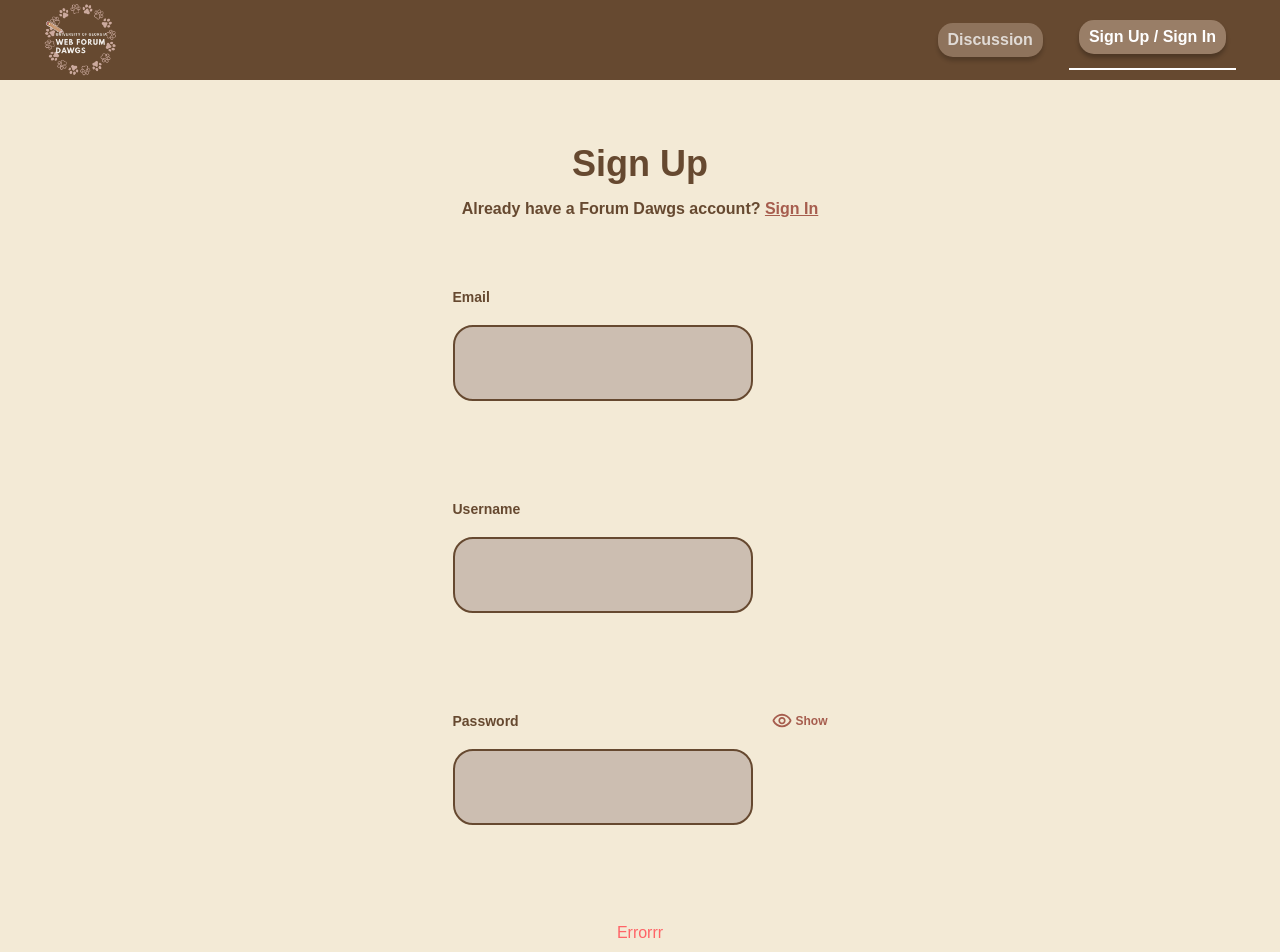
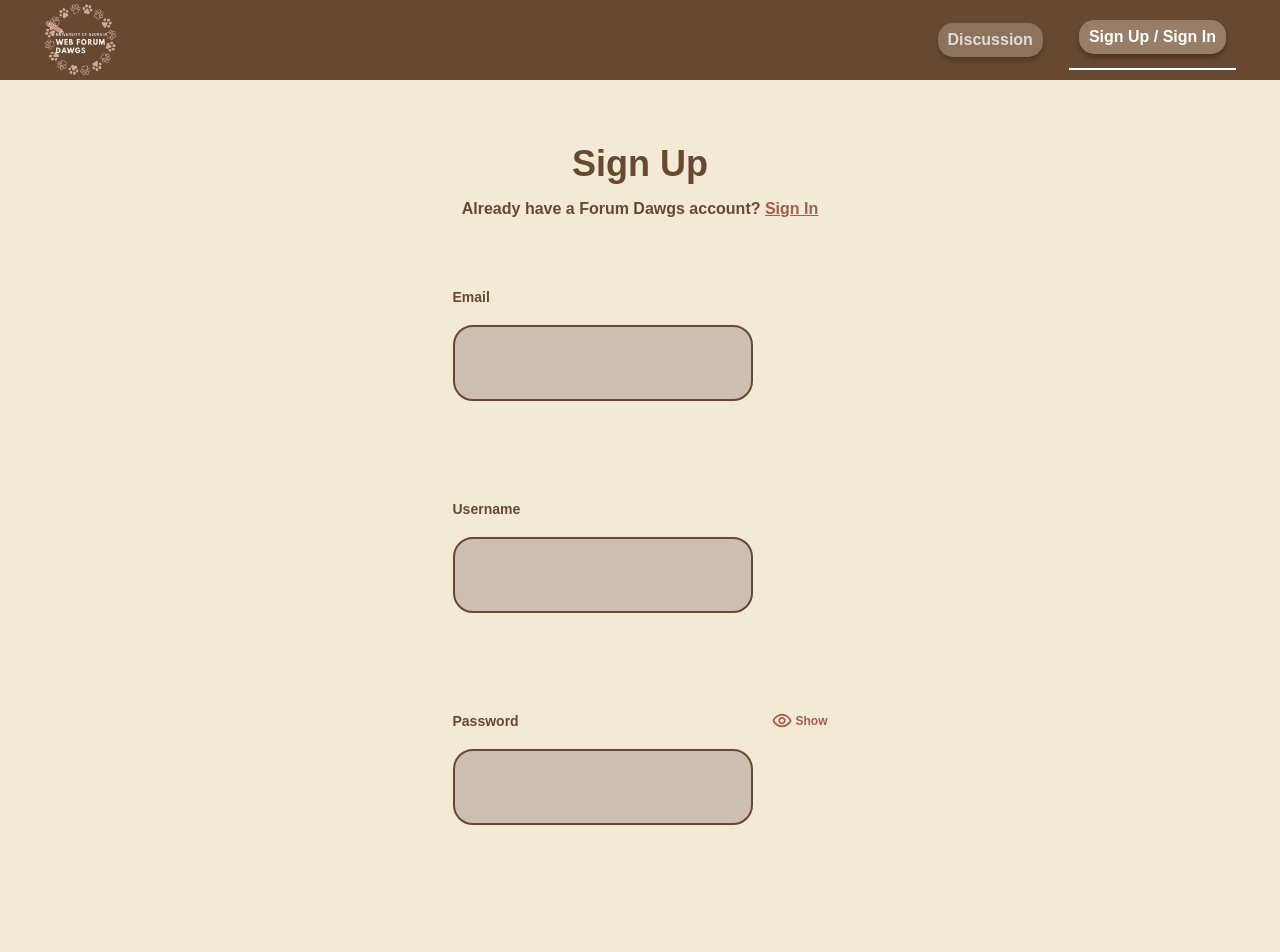
Before and after one commit to pranavivel/WebForumDawgs-GroupProject, a Next.js app in the folder web_forum_dawgs/: page /signup in a window 1280 px wide. Shown: the top 952 px of the page. Built offline with nearby package versions, Linux system fonts and the light colour scheme.

Commit message:
small fix

```diff
--- a/web_forum_dawgs/app/signup/page.tsx
+++ b/web_forum_dawgs/app/signup/page.tsx
@@ -15,7 +15,7 @@ export default function SignUp() {
     const [email, setEmail] = useState<string>("");
     const [username, setUsername] = useState<string>("");
     const [password, setPassword] = useState<string>("");
-    const [error, setError] = useState<string>("Errorrr");
+    const [error, setError] = useState<string>("");
 
     useEffect(() => {
         if (localStorage.getItem("isLoggedIn") === "true") {
```
